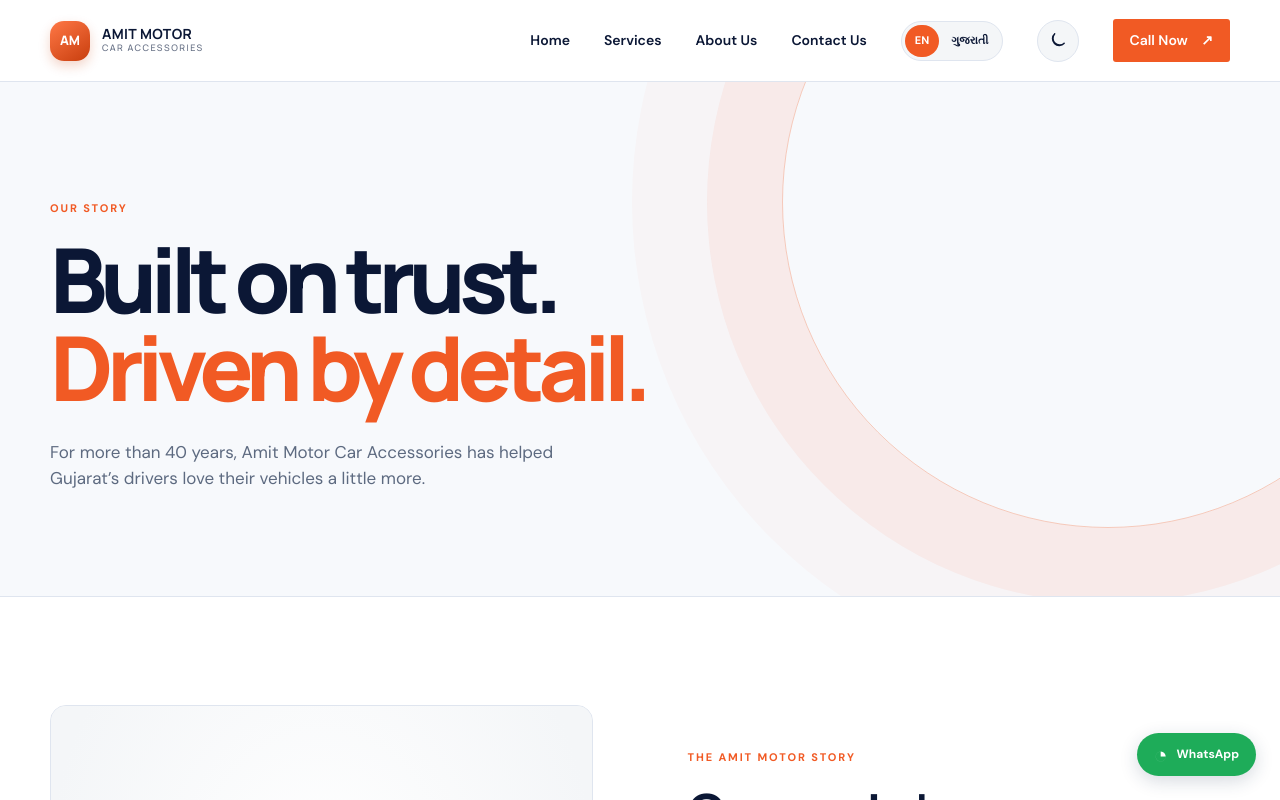
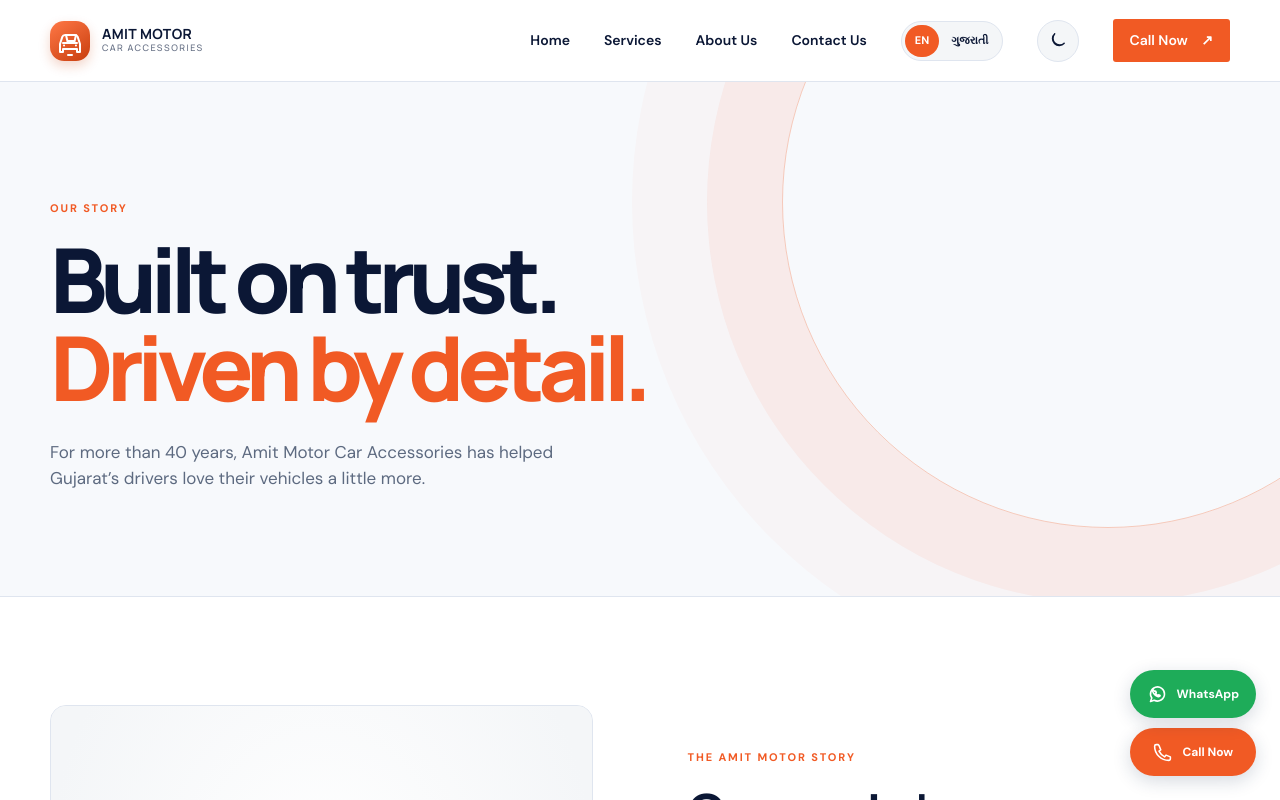
Before and after one commit to dev-flashh-ai/amitmoters, a Next.js app in the folder frontend/: page /about in a window 1280 px wide. Shown: the top 800 px of the page. Built offline with nearby package versions, Linux system fonts and the light colour scheme.

Commit message:
seate cover images

```diff
--- a/frontend/app/theme.css
+++ b/frontend/app/theme.css
@@ -319,6 +319,126 @@
   stroke-width: 1.7;
 }
 
+.service-image-product {
+  background: var(--surface-raised);
+}
+
+.service-image-open {
+  position: relative;
+  display: block;
+  width: 100%;
+  height: 100%;
+  padding: 0;
+  border: 0;
+  background: transparent;
+  cursor: zoom-in;
+}
+
+.service-image-open img {
+  height: 100%;
+}
+
+.service-image-open .service-image-hover {
+  position: absolute;
+  inset: 0;
+  opacity: 0;
+  transition: opacity .25s ease;
+}
+
+.service-image-product:hover .service-image-hover,
+.service-image-open:focus-visible .service-image-hover {
+  opacity: 1;
+}
+
+.service-image-open:focus-visible {
+  outline: 3px solid var(--orange);
+  outline-offset: -3px;
+}
+
+.product-gallery-backdrop {
+  position: fixed;
+  z-index: 100;
+  inset: 0;
+  display: grid;
+  place-items: center;
+  padding: 24px;
+  background: rgb(7 12 18 / 78%);
+}
+
+.product-gallery {
+  width: min(820px, 100%);
+  max-height: min(90vh, 900px);
+  overflow: auto;
+  padding: 20px;
+  border: 1px solid var(--line);
+  border-radius: 14px;
+  background: var(--surface);
+  color: var(--ink);
+}
+
+.product-gallery-header {
+  display: flex;
+  align-items: center;
+  justify-content: space-between;
+  gap: 16px;
+  margin-bottom: 14px;
+}
+
+.product-gallery-header h2 {
+  margin: 0;
+  font: 700 20px Manrope, sans-serif;
+}
+
+.product-gallery-close {
+  display: grid;
+  width: 40px;
+  height: 40px;
+  flex: 0 0 auto;
+  place-items: center;
+  border: 1px solid var(--line);
+  border-radius: 50%;
+  background: var(--surface-raised);
+  color: var(--ink);
+  font-size: 27px;
+  line-height: 1;
+  cursor: pointer;
+}
+
+.product-gallery-main {
+  width: 100%;
+  max-height: 58vh;
+  aspect-ratio: 4 / 3;
+  border-radius: 8px;
+  background: var(--surface-raised);
+  object-fit: contain;
+}
+
+.product-gallery-thumbnails {
+  display: grid;
+  grid-template-columns: repeat(4, minmax(0, 1fr));
+  gap: 10px;
+  margin-top: 12px;
+}
+
+.product-gallery-thumbnails button {
+  overflow: hidden;
+  padding: 3px;
+  border: 2px solid transparent;
+  border-radius: 8px;
+  background: var(--surface-raised);
+  cursor: pointer;
+}
+
+.product-gallery-thumbnails button.selected {
+  border-color: var(--orange);
+}
+
+.product-gallery-thumbnails img {
+  height: 96px;
+  border-radius: 4px;
+  object-fit: cover;
+}
+
 .gallery-item {
   margin: 0;
 }
@@ -359,6 +479,64 @@
   max-width: calc(100% - 18px);
   padding: 4px 6px;
   background: rgb(11 23 53 / 72%);
+}
+
+.floating-actions {
+  position: fixed;
+  z-index: 30;
+  right: 24px;
+  bottom: 24px;
+  display: flex;
+  flex-direction: column;
+  gap: 10px;
+}
+
+.floating-actions .whatsapp-float,
+.call-float {
+  position: static;
+  display: flex;
+  min-height: 48px;
+  align-items: center;
+  justify-content: center;
+  gap: 9px;
+  padding: 12px 17px;
+  border-radius: 30px;
+  color: #fff;
+  box-shadow: 0 5px 18px #1930522e;
+  font-size: 12px;
+  font-weight: 700;
+  text-decoration: none;
+  transition: transform .2s, box-shadow .2s;
+}
+
+.floating-actions .whatsapp-float {
+  background: #1eac59;
+}
+
+.call-float {
+  background: var(--orange);
+}
+
+.floating-actions .whatsapp-float:hover,
+.call-float:hover {
+  transform: translateY(-2px);
+  box-shadow: 0 8px 22px #19305240;
+}
+
+.floating-actions svg {
+  width: 21px;
+  height: 21px;
+  flex: 0 0 auto;
+  fill: none;
+  stroke: currentColor;
+  stroke-linecap: round;
+  stroke-linejoin: round;
+  stroke-width: 1.8;
+}
+
+.floating-actions a:focus-visible {
+  outline: 3px solid var(--ink);
+  outline-offset: 3px;
 }
 
 html[data-theme='dark'] body,
@@ -452,6 +630,24 @@
   }
 }
 
+@media (max-width: 450px) {
+  .floating-actions {
+    right: 14px;
+    bottom: 15px;
+  }
+
+  .floating-actions .whatsapp-float,
+  .call-float {
+    width: 48px;
+    min-height: 48px;
+    padding: 0;
+  }
+
+  .call-float b {
+    display: none;
+  }
+}
+
 @media (prefers-reduced-motion: reduce) {
   .brand-badge,
   .nav-call,
--- /dev/null
+++ b/frontend/components/BrandMark.js
@@ -0,0 +1,11 @@
+export default function BrandMark() {
+  return (
+    <span className="brand-badge" aria-hidden="true">
+      <svg viewBox="0 0 40 40" fill="none">
+        <path d="m10 23 2.3-7.1a3 3 0 0 1 2.8-2h9.8a3 3 0 0 1 2.8 2L30 23v8h-3v-3H13v3h-3v-8Z" stroke="currentColor" strokeWidth="2" strokeLinejoin="round" />
+        <path d="M13 22h14m-11-8 1.4 6h7.2l1.4-6M14 24.5h.1m11.8 0h.1" stroke="currentColor" strokeWidth="2" strokeLinecap="round" />
+        <path d="M18 34h4" stroke="currentColor" strokeWidth="2" strokeLinecap="round" />
+      </svg>
+    </span>
+  );
+}
--- a/frontend/components/FloatingActions.js
+++ b/frontend/components/FloatingActions.js
@@ -2,5 +2,14 @@
 import { T } from './LanguageProvider';
 
 export default function FloatingActions() {
-  return <WhatsAppLink className="whatsapp-float" ariaLabel="Chat on WhatsApp"><span>◔</span><b><T>WhatsApp</T></b></WhatsAppLink>;
+  return <div className="floating-actions">
+    <WhatsAppLink className="whatsapp-float" ariaLabel="Chat on WhatsApp">
+      <svg viewBox="0 0 24 24" aria-hidden="true"><path d="M20 11.5a8 8 0 0 1-11.8 7L4 20l1.5-4A8 8 0 1 1 20 11.5Z" /><path d="M9 8.5c.3-.5.6-.5.9-.5l.7 1.7-.7.9c.6 1.2 1.3 1.9 2.5 2.5l.9-.7 1.7.7c0 .3 0 .6-.5.9-.6.5-1.4.6-2.3.3-1.3-.4-2.5-1.3-3.4-2.2-.9-.9-1.8-2.1-2.2-3.4-.3-.9-.2-1.7.4-2.2Z" /></svg>
+      <b><T>WhatsApp</T></b>
+    </WhatsAppLink>
+    <a className="call-float" href="tel:9824994998" aria-label="Call Amit Motor">
+      <svg viewBox="0 0 24 24" aria-hidden="true"><path d="M7 3H4.8A1.8 1.8 0 0 0 3 4.8C3 13.7 10.3 21 19.2 21a1.8 1.8 0 0 0 1.8-1.8V17l-5-2-1.5 2a14 14 0 0 1-6.5-6.5l2-1.5-2-5Z" /></svg>
+      <b><T>Call Now</T></b>
+    </a>
+  </div>;
 }
--- a/frontend/components/Footer.js
+++ b/frontend/components/Footer.js
@@ -2,11 +2,12 @@
 import { business } from '../lib/siteData';
 import { T } from './LanguageProvider';
 import WhatsAppLink from './WhatsAppLink';
+import BrandMark from './BrandMark';
 
 export default function Footer() {
   return <footer className="site-footer">
     <div className="container footer-grid">
-      <div><Link href="/" className="brand footer-brand"><span className="brand-badge">AM</span><span><strong>AMIT MOTOR</strong><small><T>CAR ACCESSORIES</T></small></span></Link><p className="footer-intro"><T>Trusted automotive styling and accessories by Amitbhai Parmar, serving Gujarat with pride for over four decades.</T></p></div>
+      <div><Link href="/" className="brand footer-brand"><BrandMark /><span><strong>AMIT MOTOR</strong><small><T>CAR ACCESSORIES</T></small></span></Link><p className="footer-intro"><T>Trusted automotive styling and accessories by Amitbhai Parmar, serving Gujarat with pride for over four decades.</T></p></div>
       <div><h3><T>Explore</T></h3><Link href="/services"><T>Our Services</T></Link><Link href="/about"><T>Our Story</T></Link><Link href="/contact"><T>Contact Us</T></Link></div>
       <div><h3><T>Get in touch</T></h3><a href="tel:9824994998">+91 98249 94998</a><WhatsAppLink><T>WhatsApp Enquiry</T></WhatsAppLink><span><T>{business.address}</T></span></div>
     </div>
--- a/frontend/components/Header.js
+++ b/frontend/components/Header.js
@@ -3,6 +3,7 @@
 import { useEffect, useState } from 'react';
 import Link from 'next/link';
 import { T, useLanguage } from './LanguageProvider';
+import BrandMark from './BrandMark';
 
 export default function Header() {
   const [open, setOpen] = useState(false);
@@ -28,7 +29,7 @@
     <header className="site-header">
       <div className="container nav-wrap">
         <Link href="/" className="brand" onClick={() => setOpen(false)}>
-          <span className="brand-badge">AM</span>
+          <BrandMark />
           <span><strong>AMIT MOTOR</strong><small>CAR ACCESSORIES</small></span>
         </Link>
         <button className="menu-toggle" aria-label={t('Toggle navigation')} aria-expanded={open} onClick={() => setOpen(!open)}><span /><span /><span /></button>
--- a/frontend/components/LanguageProvider.js
+++ b/frontend/components/LanguageProvider.js
@@ -88,6 +88,11 @@
   Comfort: 'આરામ',
   Commercial: 'કમર્શિયલ',
   'Enquire on WhatsApp': 'WhatsApp પર પૂછપરછ કરો',
+  'View product images': 'પ્રોડક્ટના ફોટા જુઓ',
+  'product gallery': 'પ્રોડક્ટ ગેલેરી',
+  'Close image gallery': 'ફોટો ગેલેરી બંધ કરો',
+  'Choose product image': 'પ્રોડક્ટનો ફોટો પસંદ કરો',
+  Image: 'ફોટો',
   'Our story': 'અમારી સફર',
   'Built on trust.': 'વિશ્વાસથી બનેલી.',
   'Driven by detail.': 'દરેક વિગતોનું ધ્યાન.',
```
Also changed, not shown: frontend/components/ServiceCard.js (+49 -4 lines), frontend/app/icon.svg, frontend/lib/siteData.js.
